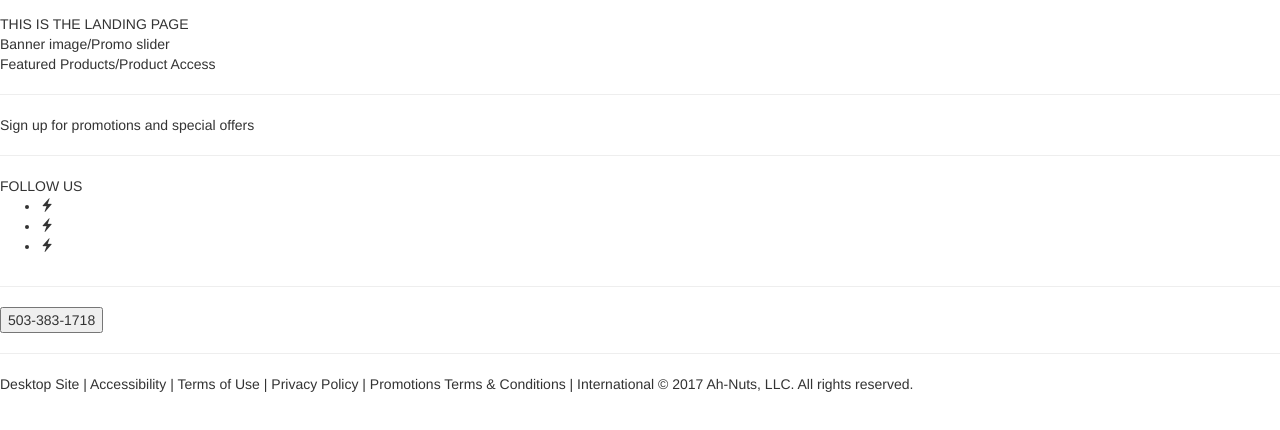
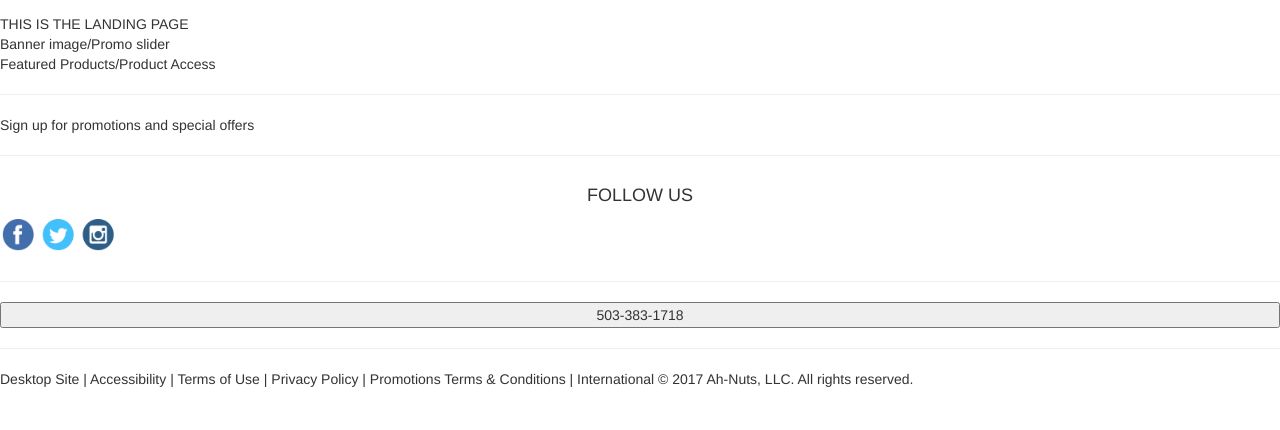
Before and after one commit to ianemcallister/AN_Web_Tools, a website: page public/index.html in a window 1280 px wide. Shown: the part 58-488 px from the top of the page. Drawn offline with nearby package versions, Linux system fonts and the light colour scheme; some packages are replaced by stand-ins of ours; files that its build step writes are made by us from their sources; files whose address does not match are found by name.

Commit message:
feat: Adding Social Styles and css bundling

```diff
--- a/gulpfile.js
+++ b/gulpfile.js
@@ -3,6 +3,7 @@ var gulp = require('gulp');
 var autoprefixer = require('gulp-autoprefixer');
 var eslint = require('gulp-eslint');
 var concat = require('gulp-concat');
+var concatCss = require('gulp-concat-css');
 var uglify = require('gulp-uglify');
 var sourcemaps = require('gulp-sourcemaps');
 var ngAnnotate = require('gulp-ng-annotate');
@@ -28,6 +29,7 @@ gulp.task('styles-dist', function() {
 		.pipe(autoprefixer({
 			browsers: ['last 2 versions']
 		}))
+		.pipe(concatCss("styles.bundle.css"))
 		.pipe(gulp.dest('dist/styles'));
 });
 
--- a/package.json
+++ b/package.json
@@ -30,6 +30,7 @@
     "gulp": "^3.9.1",
     "gulp-autoprefixer": "^4.0.0",
     "gulp-concat": "^2.6.1",
+    "gulp-concat-css": "^2.3.0",
     "gulp-eslint": "^4.0.0",
     "gulp-ng-annotate": "^2.0.0",
     "gulp-sourcemaps": "^2.6.1",
--- a/public/index.html
+++ b/public/index.html
@@ -16,9 +16,9 @@
 		<script src='scripts/bundle.js'></script>
 		<!--<script src='js/app.js'></script>-->
 
-		<!--Styles
-		<link rel="stylesheet" href="styles/landing.css">
-		<link rel="stylesheet" href="styles/locations.css">
+		<!--Styles-->
+		<link rel="stylesheet" href="styles/styles.bundle.css">
+		<!--<link rel="stylesheet" href="styles/locations.css">
 		<link rel="stylesheet" href="styles/shopping.css">
 		<link rel="stylesheet" href="styles/contact.css">-->
 
--- a/public/scripts/directives/passwordReset.directive.js
+++ b/public/scripts/directives/passwordReset.directive.js
@@ -34,7 +34,16 @@ function passwordReset() {
 	    $log.info('in the passwordReset directive');
 
 	    //define viewmodel functions
+	    vm.email = '';
 
+	    //define local functions
+	    vm.back = function() {
+	    	$location.path('/login');
+	    };
+
+	    vm.submit = function() {
+	    	$log.info('submitting email', vm.email);
+	    }
 	}
 
 	return  directive;
--- /dev/null
+++ b/public/styles/main.css
@@ -0,0 +1,8 @@
+body {
+	display: block;
+}
+
+.center {
+	margin: auto;
+	width: 100%;
+}
--- /dev/null
+++ b/public/styles/social.css
@@ -0,0 +1,22 @@
+.social_icons a {
+	text-align: center;
+	display: inline-block;
+	text-decoration: none;
+	background-image: url('../res/sprite_rvamp_new.png');
+	height: 36px;
+    width: 32px;
+    margin: 2px;
+    -webkit-background-size: 243px auto;
+}
+
+.Facebook {
+	background-position: 0px -15px;
+}
+
+.Twitter {
+	background-position: -41px -15px;
+}
+
+.Insta {
+	background-position: -209px -15px;
+}
--- a/public/views/directives/ah.footer.directive.htm
+++ b/public/views/directives/ah.footer.directive.htm
@@ -16,24 +16,11 @@
 	<div class='row'>
 		<div class="col-xs-12 col-sm-12 col-md-12 col-lg-12">
 
-			<div class='center'>FOLLOW US</div>
-
-			<!--List of social media applications-->
-			<div>
-				<ul>
-					<li>
-						<!--facebook-->
-						<span class='glyphicon glyphicon-flash'></span>
-					</li>
-					<li>
-						<!--instagram-->
-						<span class='glyphicon glyphicon-flash'></span>
-					</li>
-					<li>
-						<!--twitter-->
-						<span class='glyphicon glyphicon-flash'></span>
-					</li>
-				</ul>
+			<div class='social_icons'>
+				<h4 class='text-center'>FOLLOW US</h4>
+				<a href="https://www.facebook.com/AhNuts/" class='Facebook' title="Facebook: Follow us on Facebook"></a>
+				<a href="https://twitter.com/Ah_nuts3" class='Twitter'></a>
+				<a href="" class='Insta'></a>
 			</div>
 
 		</div>
@@ -49,7 +36,7 @@
 	<div class='row'>
 		<div class="col-xs-12 col-sm-12 col-md-12 col-lg-12">
 
-			<button>503-383-1718</button>
+			<button style='margin: auto; width: 100%'>503-383-1718</button>
 
 		</div>
 
```
Also changed, not shown: public/views/directives/passwordReset.directive.htm (+6 -3 lines), dist/index.html, dist/res/sprite_rvamp_new.png (added), dist/scripts/bundle.js, dist/styles/styles.bundle.css (added), dist/views/directives/ah.footer.directive.htm, dist/views/directives/passwordReset.directive.htm, 1 other file.
